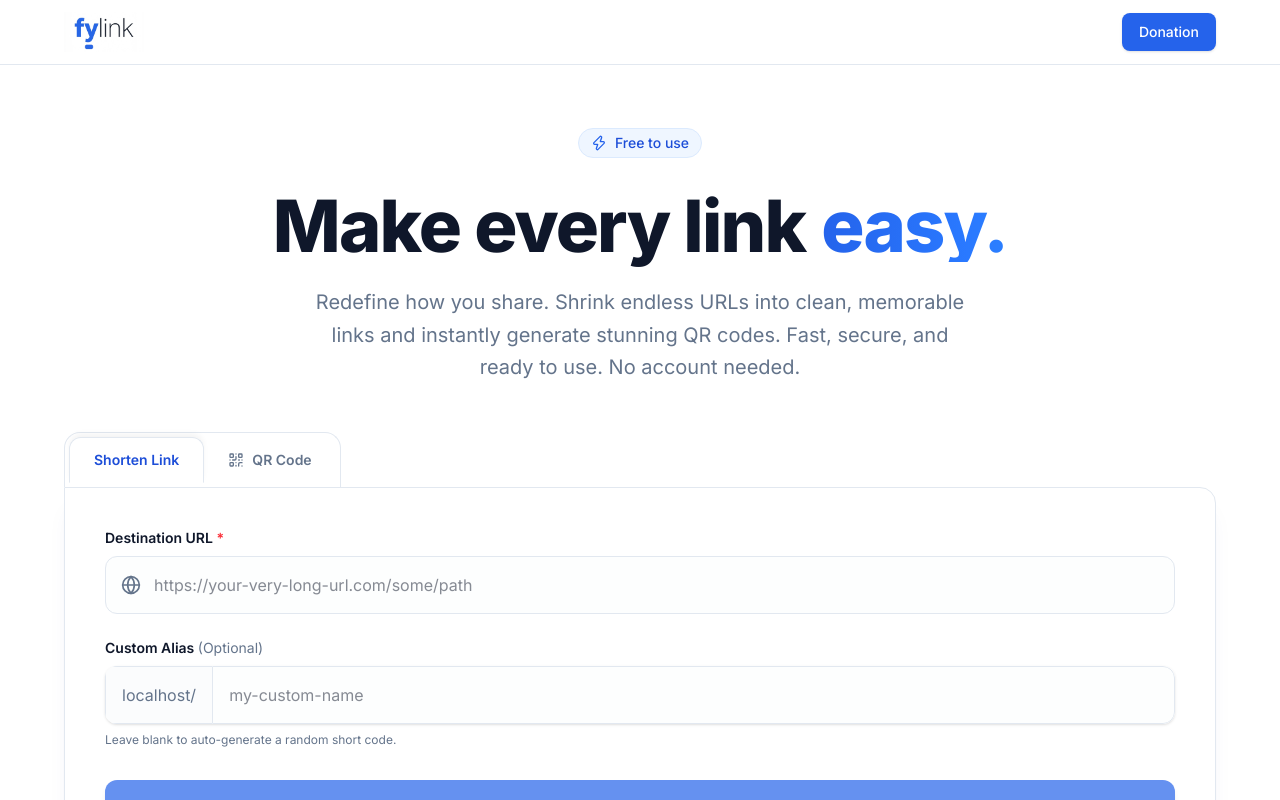
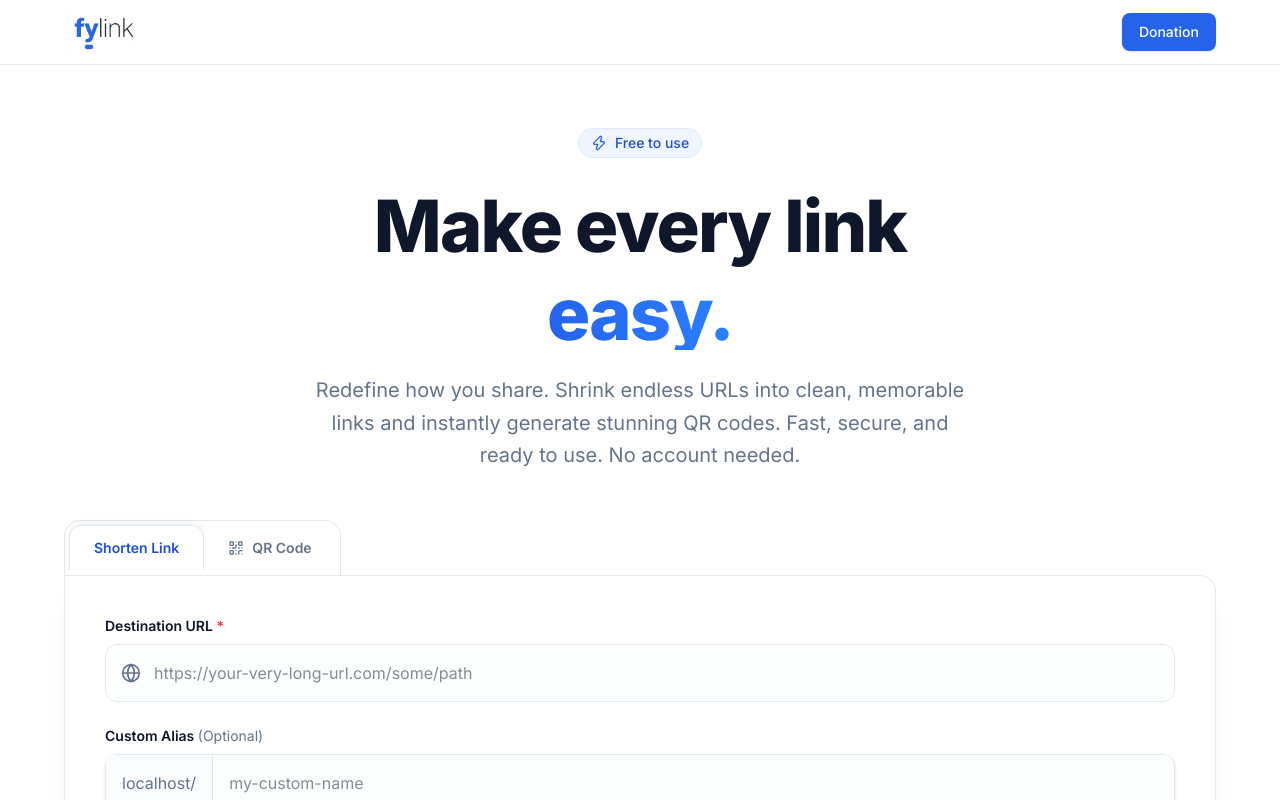
Before and after one commit to fyznugraha-pixel/custom-link, a Next.js app: page / in a window 1280 px wide. Shown: the top 800 px of the page. Built offline with nearby package versions, Linux system fonts and the light colour scheme.

Commit message:
style: force rotating text to next line and make animation more dramatic

```diff
--- a/src/app/page.tsx
+++ b/src/app/page.tsx
@@ -107,9 +107,9 @@ export default function Home() {
             <Zap className="w-4 h-4 text-primary-600" />
             Free to use
           </div>
-          <h1 className="text-5xl md:text-7xl font-extrabold text-foreground tracking-tight mb-6 flex flex-wrap justify-center gap-x-4">
+          <h1 className="text-5xl md:text-7xl font-extrabold text-foreground tracking-tight mb-6 flex flex-col items-center justify-center gap-y-2 md:gap-y-4">
             <span>Make every link</span>
-            <span key={wordIndex} className="text-transparent bg-clip-text bg-gradient-to-r from-primary-600 to-blue-500 animate-in fade-in zoom-in-95 duration-500 inline-block">
+            <span key={wordIndex} className="text-transparent bg-clip-text bg-gradient-to-r from-primary-600 to-blue-500 animate-in fade-in slide-in-from-bottom-6 zoom-in-75 duration-700 ease-out">
               {TAGLINE_WORDS[wordIndex]}
             </span>
           </h1>
```
